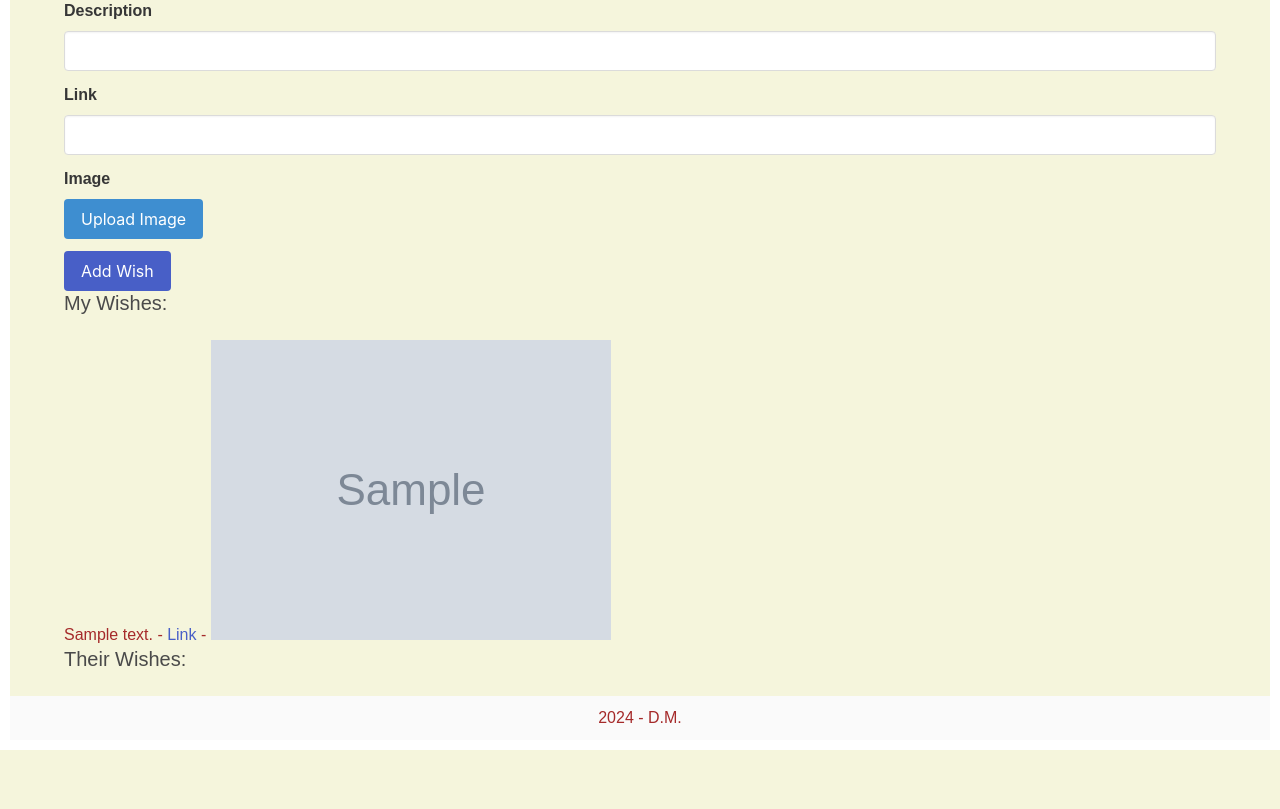
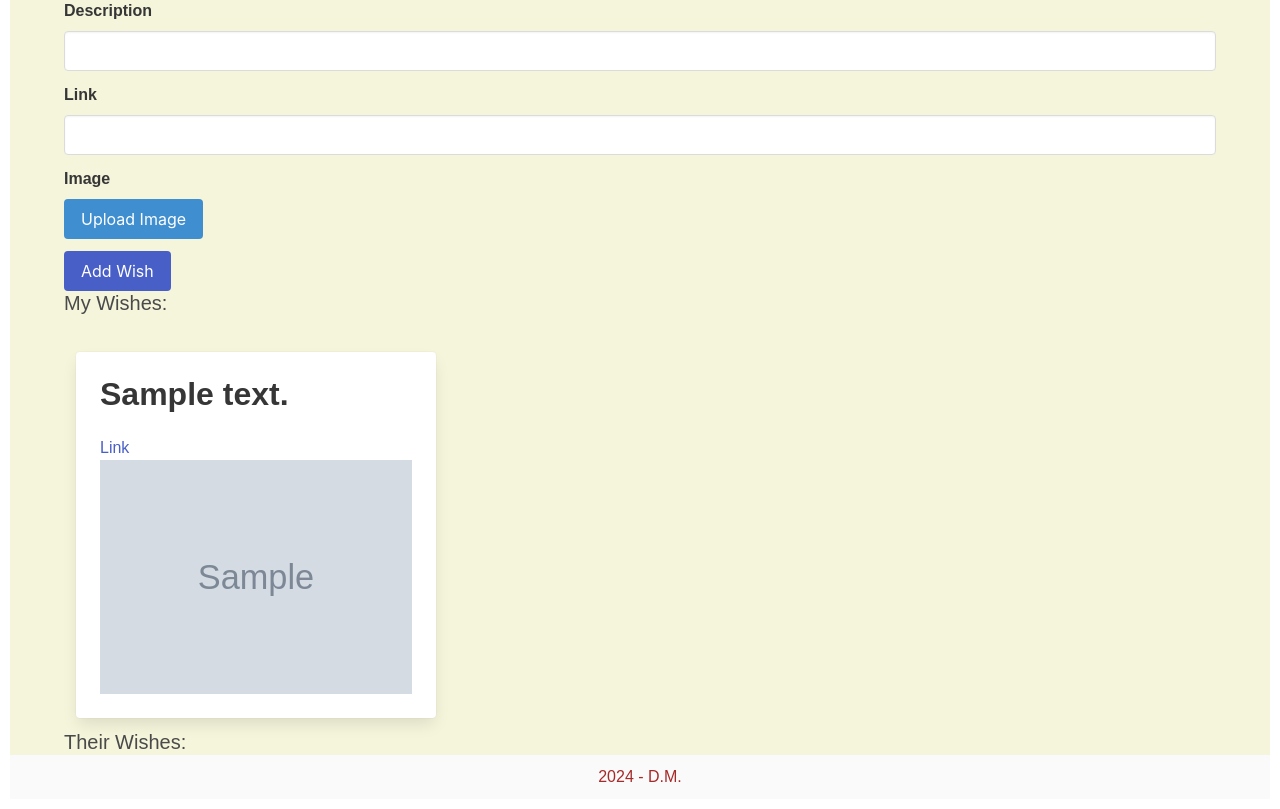
Before and after one commit to danmikes/flask, a Flask app: page /wishlist in a window 1280 px wide. Shown: the part 139-948 px from the top of the page. Before the commit the page ends 889 px from the top, so only its background shows below. Run offline with Flask 3, Linux system fonts and the light colour scheme; a user stored in the database is signed in; tables that the repository leaves empty hold one stand-in row (values such as "Sample post"); grey boxes marked "Sample" are stand-in pictures; some libraries are stand-ins or nearby versions.

Commit message:
fix functionality and add mark/unmark-as-bought

```diff
--- a/app/form/login.py
+++ b/app/form/login.py
@@ -4,11 +4,11 @@
 
 class LoginForm(FlaskForm):
   username = StringField('Username', validators=[DataRequired(), Length(min=3, max=20)])
-  password = PasswordField('Password', validators=[DataRequired(), Length(min=4)])
+  password = PasswordField('Password', validators=[DataRequired(), Length(min=3)])
   submit = SubmitField('Log In')
 
 class RegistrationForm(FlaskForm):
   username = StringField('Username', validators=[DataRequired(), Length(min=3, max=20)])
-  password = PasswordField('Password', validators=[DataRequired(), Length(min=4)])
+  password = PasswordField('Password', validators=[DataRequired(), Length(min=3)])
   confirm_password = PasswordField('Confirm Password', validators=[DataRequired(), EqualTo('password')])
   submit = SubmitField('Register')
--- a/app/form/wish.py
+++ b/app/form/wish.py
@@ -4,11 +4,12 @@
 from wtforms.validators import DataRequired, Optional, URL
 
 class WishForm(FlaskForm):
-  description = StringField('Description', validators=[DataRequired()])
-  # ToDo : url -> urlList
-  url = StringField('Link', validators=[Optional(), URL(message="Enter valid URL")])
+  description = StringField('Description', validators=[
+      DataRequired()])
+  url = StringField('Link', validators=[
+      Optional(),
+      URL(message="Enter valid URL")])
   img = FileField('Image', validators=[
     Optional(),
-    FileAllowed(['gif', 'jpg', 'jpeg', 'png'], 'Images only')
-  ])
+    FileAllowed(['gif', 'jpg', 'jpeg', 'png'], 'Images only')])
   submit = SubmitField('Add Wish')
--- a/app/route/main.py
+++ b/app/route/main.py
@@ -1,6 +1,8 @@
 import os
 from flask import Blueprint, current_app, flash, redirect, render_template, url_for
 from flask_login import current_user, login_required
+from sqlalchemy import or_
+from urllib.parse import urlparse
 from werkzeug.utils import secure_filename
 from ..form.wish import WishForm
 from ..model.wish import Wish
@@ -19,20 +21,22 @@
   form = WishForm()
 
   if form.validate_on_submit():
-    file = None
+    file = form.img.data
 
-    if form.img.data:
-      file = form.img.data
+    if file:
+      filename = secure_filename(file.filename)
+      file_path = os.path.join(current_app.config['UPLOAD_FOLDER'], filename)
 
-      if file:
-        filename = secure_filename(form.img.data.filename)
-        file_path = os.path.join(os.path.join(current_app.config['UPLOAD_FOLDER'], filename))
+      try:
         file.save(file_path)
+      except Exception as e:
+        flash(f'Error saving file: {e}')
+        return redirect(url_for('main.wishlist'))
 
     new_wish = Wish(
       description=form.description.data,
       url=form.url.data,
-      img=file_path if file else None,
+      img=filename if file else None,
       owner=current_user
     )
 
@@ -43,7 +47,17 @@
     return redirect(url_for('main.wishlist'))
 
   wishes = Wish.query.filter_by(owner=current_user).all()
-  their_wishes = Wish.query.filter(Wish.owner != current_user, Wish.bought == False).all()
+  their_wishes = Wish.query.filter(
+    or_(
+      Wish.owner != current_user, Wish.bought == False
+    )
+  ).all()
+
+  for wish in their_wishes:
+    if wish.url:
+      parsed_url = urlparse(wish.url)
+      wish.domain = parsed_url.hostname
+
   flash_errors(form)
 
   return render_template('main/wishlist.htm', form=form, wishes=wishes, their_wishes=their_wishes)
@@ -51,15 +65,15 @@
 @main.route('/wishes')
 @login_required
 def wishes():
-  bought_wishes = Wish.query.filter_by(bought=True).all()
+  wishes = Wish.query.all()
 
-  return render_template('main/wishes.htm', wishes=bought_wishes)
+  return render_template('main/wishes.htm', wishes=wishes)
 
 @main.route('/mark_as_bought/<int:wish_id>')
 @login_required
 def mark_as_bought(wish_id):
   wish = Wish.query.get_or_404(wish_id)
-  if wish.owner == current_user:
+  if wish.owner_id == current_user.id:
     flash('You cannot mark your own wish as bought')
     return redirect(url_for('main.wishlist'))
 
@@ -68,3 +82,14 @@
   db.session.commit()
   flash('Wish marked as bought')
   return redirect(url_for('main.wishlist'))
+
+@main.route('/unmark_as_bought/<int:wish_id>')
+@login_required
+def unmark_as_bought(wish_id):
+  wish = Wish.query.get_or_404(wish_id)
+
+  wish.bought = False
+  wish.buyer_id = None
+  db.session.commit()
+  flash('Wish unmarked as bought')
+  return redirect(url_for('main.wishlist'))
--- /dev/null
+++ b/app/static/css/wish.css
@@ -0,0 +1,28 @@
+
+.has-crossed {
+  position: relative;
+}
+
+.has-crossed::before,
+.has-crossed::after {
+  content: '';
+  position: absolute;
+  background-color: red;
+  z-index: 1;
+}
+
+.has-crossed::before {
+  height: 2px;
+  width: 100%;
+  top: 50%;
+  left: 0;
+  transform: translateY(-50%) rotate(45deg);
+}
+
+.has-crossed::after {
+  height: 2px;
+  width: 100%;
+  top: 50%;
+  left: 0;
+  transform: translateY(-50%) rotate(-45deg);
+}
--- a/app/template/base.htm
+++ b/app/template/base.htm
@@ -8,6 +8,7 @@
   <link rel="stylesheet" type="text/css" href="https://cdn.jsdelivr.net/npm/bulma@0.9.3/css/bulma.min.css">
   <link rel="stylesheet" type="text/css" href="{{ url_for('static', filename='css/main.css') }}">
   {% block head %}{% endblock %}
+  {% block css %}{% endblock %}
 </head>
 <body>
   {% include 'unit/header.htm' %}
--- a/app/template/main/wishlist.htm
+++ b/app/template/main/wishlist.htm
@@ -1,4 +1,8 @@
 {% extends 'base.htm' %}
+
+{% block css %}
+<link rel="stylesheet" type="text/css" href="{{ url_for('static', filename='css/wish.css') }}">
+{% endblock %}
 
 {% block body %}
 <h1 class="title">Your Wishlist</h1>
@@ -33,36 +37,51 @@
 </form>
 
 <h2 class="subtitle">My Wishes:</h2>
-<ul>
+<div class="colums is-multiline">
   {% for wish in wishes %}
-  <li>
-    {{ wish.description }} -
+    <div class="column is-one-third">
+      <div class="card">
+        <div class="card-content">
+          <p class="title">{{ wish.description }}</p>
           {% if wish.url %}
-      <a href="{{ wish.url }}" target="_blank">Link</a> -
+            <p><a href="{{ wish.url }}" target="_blank">Link</a></p>
           {% endif %}
           {% if wish.img %}
-      <img src="{{ url_for('static', filename='uploads/' + wish.img) }}">
+          <figure class="image">
+            <img src="{{ url_for('static', filename='upload/' + wish.img) }}">
+          </figure>
           {% endif %}
+        </div>
+      </div>
+    </div>
   {% endfor %}
-</ul>
+</div>
 
 <h2 class="subtitle">Their Wishes:</h2>
-<ul>
+<div class="columns is-multiline">
   {% for wish in their_wishes %}
-  <li>
-    {{ wish.description }} -
+    <div class="column is-one-third">
+      <div class="card {% if wish.bought %}has-crossed{% endif %}">
+        <div class="card-content">
+          <p>{{ wish.owner.username }}</p>
+          <p class="title">{{ wish.description }}</p>
           {% if wish.url %}
-      <a href="{{ wish.url }}" target="_blank">Link</a> -
+            <p><a href="{{ wish.url }}" target="_blank">{{ wish.domain }}</a></p>
           {% endif %}
           {% if wish.img %}
-      <img src="{{ url_for('static', filename='uploads/' + wish.img) }}">
+            <figure class="image">
+              <img src="{{ url_for('static', filename='upload/' + wish.img) }}">
+            </figure>
           {% endif %}
-    {% if not wish_baught %}
-      <a href="{{ url_for('main.mark_as_baught', wish_id=wish.id) }}">Mark as Baught</a></li>
-    {% else %}
-      (Already baught)
+          {% if not wish.bought %}
+            <a href="{{ url_for('main.mark_as_bought', wish_id=wish.id) }}" class="button is-primary">Mark as Bought</a></li>
+          {% elif wish.buyer_id == current_user.id %}
+            <a href="{{ url_for('main.unmark_as_bought', wish_id=wish.id) }}" class="button is-danger">Unmark as Bought</a></li>
           {% endif %}
+        </div>
+      </div>
+    </div>
   {% endfor %}
-</ul>
+</div>
 
 {% endblock %}
```
Also changed, not shown: app/static/upload/book.png (added), app/static/upload/screw.png (added). Lines whose indentation alone changed are shown as unchanged.
